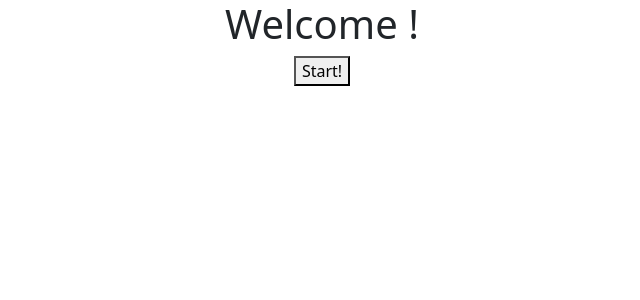
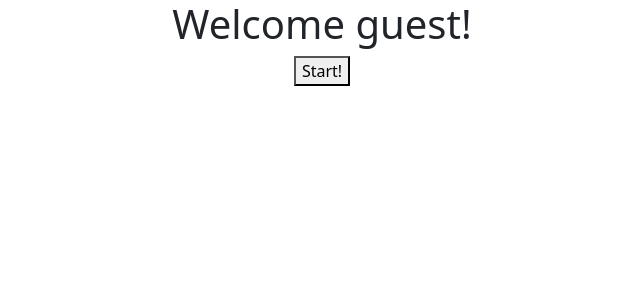
Before and after one commit to ShahafPinto/wordle-game-project, a React (Create React App) app: page / in a window 1280 px wide. Shown: the top 300 px of the page, without its empty margins (318-958 px from the left). Built offline with nearby package versions, Linux system fonts and the light colour scheme.

Commit message:
added useUser to head provider

```diff
--- a/src/App.tsx
+++ b/src/App.tsx
@@ -7,52 +7,18 @@ import { HeadContext,IHeadContext } from "./providers/headContext";
 import Welcome from './components/welcome';
 import { GameContext,IGameContext } from "./providers/gameContext";
 import useGame from "./tsx/useGame";
+import useUser from './tsx/useUser';
 
 
 function App() {
-  const [username, setUsername] = useState('guest');
-  // let inputName = username;
+  const [page,setPage] = useState('welcome');
 
-  // useEffect(()=>{
-  //   localStorage.setItem('name',JSON.stringify(username));
-  // }, [username])
-
-  // let value:string='';
-
-  // useEffect(()=>{
-  //   const storageUserName:string|null = (localStorage.getItem('name'));
-  //   if (storageUserName){
-  //     value = JSON.parse(storageUserName);
-  //     setUsername(value);
-  //     console.log(value)
-  //   }
-  // },[])
-
-    // const [isDisabled, setIsDisabled] = useState(true);
-  const [page,setPage] = useState('welcome');
-  const [show, setShowInfo] = useState(false);
-  const [showForm,setShowForm] = useState(false);
-
-  const handleShow = () => setShowInfo(true);
-  const handleFormShow= ()=> setShowForm(true);
-
-  const valuesHeadContext:IHeadContext={
-    show:show,
-    showForm:showForm,
-    setShowInfo:setShowInfo,
-    handleShow:handleShow,
-    setShowForm:setShowForm,
-    handleFormShow:handleFormShow,
-    username:username,
-    setUsername:setUsername
-
-  };
   const getUsername=()=>{
     const storageUserName:string|null = (localStorage.getItem('name'));
     if (storageUserName){
       return JSON.parse(storageUserName);
   }}
-
+  const user = useUser()
   const game = useGame()
   return (
 
@@ -60,13 +26,13 @@ function App() {
 
         {page === 'welcome' &&
           <>
-            <Welcome setPage={setPage} username={getUsername()}/>
+            <Welcome setPage={setPage} username={user.username}/>
           </>
         }
         {page ==='enterTheGame' &&
           <>
             <GameContext.Provider value={game}>
-              <HeadContext.Provider value={valuesHeadContext}>
+              <HeadContext.Provider value={user}>
                 <Header></Header>
                 <Board></Board>
               </HeadContext.Provider>
--- a/src/ModalPopup/formModal.tsx
+++ b/src/ModalPopup/formModal.tsx
@@ -4,34 +4,35 @@ import { FormEvent, useContext, useEffect } from 'react';
 import 'bootstrap/dist/css/bootstrap.min.css';
 
 function FormModal() {
+    const appContext = useContext(HeadContext);
 
-    const appContext = useContext(HeadContext);
+
     const handleClose = ()=> {
-        appContext?.setShowForm(false)};
-        const handleChangeUsername=(event:any)=> { //לעדכן טייפ של האיבנט
-            const newValue = event.target.value;
-            appContext?.setUsername(newValue);
-        }
+        appContext?.setShowForm(false)
+    };
+    const handleChangeUsername=(event:any)=> { //לעדכן טייפ של האיבנט
+        const newValue = event.target.value;
+        appContext?.setUsername(newValue);
+    }
 
     const handleSubmit=(event:FormEvent)=>{
-        alert('A name was submitted: ' + appContext?.username)
+        // alert('A name was submitted: ' + appContext?.username)
         // event.preventDefault()
+    }
+    // useEffect(()=>{
+    //     localStorage.setItem('name',JSON.stringify(appContext?.username));
+    //   }, [appContext?.username])
 
-    }
-    useEffect(()=>{
-        localStorage.setItem('name',JSON.stringify(appContext?.username));
-      }, [appContext?.username])
+    //   let value:string='';
 
-      let value:string='';
-
-      useEffect(()=>{
-        const storageUserName:string|null = (localStorage.getItem('name'));
-        if (storageUserName){
-          value = JSON.parse(storageUserName);
-          appContext?.setUsername(value);
-          console.log(value)
-        }
-      },[])
+    //   useEffect(()=>{
+    //     const storageUserName:string|null = (localStorage.getItem('name'));
+    //     if (storageUserName){
+    //       value = JSON.parse(storageUserName);
+    //       appContext?.setUsername(value);
+    //       console.log(value)
+    //     }
+    //   },[])
 
   return (
     <>
--- a/src/providers/headContext.tsx
+++ b/src/providers/headContext.tsx
@@ -13,7 +13,4 @@ export interface IHeadContext{
     // inputName:string
 }
 
-
-
-
 export const HeadContext =createContext<IHeadContext | null>(null);
--- /dev/null
+++ b/src/tsx/useUser.tsx
@@ -0,0 +1,40 @@
+import React, { useEffect, useState } from 'react';
+import { IHeadContext } from '../providers/headContext';
+
+
+function useUser():IHeadContext{
+    const [show, setShowInfo] = useState(false);
+    const [showForm,setShowForm] = useState(false);
+    const handleShow = () => setShowInfo(true);
+    const handleFormShow= ()=> setShowForm(true);
+
+    const [username, setUsername] = useState('guest');
+    useEffect(()=>{
+        localStorage.setItem('name',JSON.stringify(username));
+      }, [username])
+
+      let value:string='';
+
+      useEffect(()=>{
+        const storageUserName:string|null = (localStorage.getItem('name'));
+        if (storageUserName){
+          value = JSON.parse(storageUserName);
+          setUsername(value);
+          console.log(value)
+        }
+      },[])
+
+    return (
+        {   show,
+            showForm,
+            setShowInfo,
+            handleShow,
+            setShowForm,
+            handleFormShow,
+            username,
+            setUsername
+        }
+      )
+}
+
+export default useUser;
```
